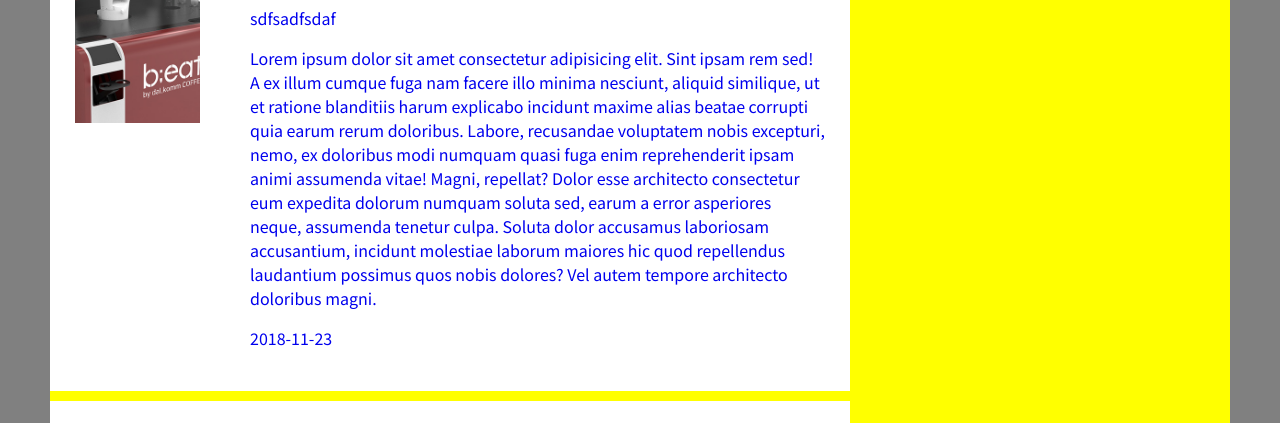
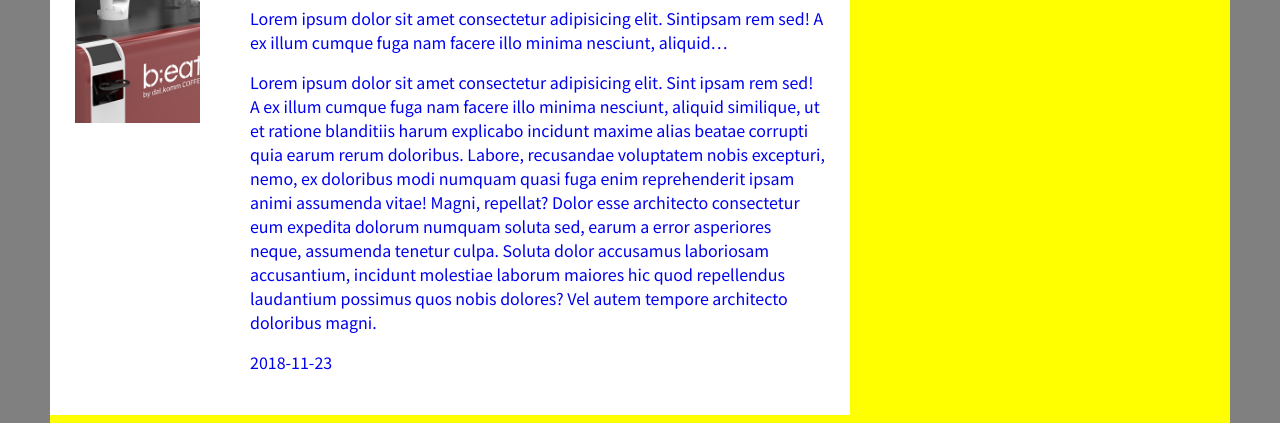
Before and after one commit to kwonjounghun/gatsby_blog, a Gatsby site: page / in a window 1280 px wide. Shown: the part 212-635 px from the top of the page. Built offline with nearby package versions, Linux system fonts and the light colour scheme; Gatsby itself is replaced by a stand-in of ours.

Commit message:
Update Blog “test”

```diff
--- a/_posts/blog/test.md
+++ b/_posts/blog/test.md
@@ -7,4 +7,4 @@ title: test
 thumbnail: /assets/sub06_contents02.jpg
 Public: true
 ---
-sdfsadfsdaf
+Lorem ipsum dolor sit amet consectetur adipisicing elit. Sintipsam rem sed! A ex illum cumque fuga nam facere illo minima nesciunt, aliquid similique, ut et ratione blanditiis harum explicabo incidunt maxime alias beatae corrupti quia earum rerum doloribus. Labore, recusandae voluptatem nobis excepturi, nemo, exdoloribus modi numquam quasi fuga enim reprehenderit ipsam animiassumenda vitae! Magni, repellat? Dolor esse architecto consectetur eum expedita dolorum numquam soluta sed, earum a error asperiores neque, assumenda tenetur culpa. Soluta dolor accusamus laboriosam accusantium, incidunt molestiae laborum maiores hicquod repellendus laudantium possimus quos nobis dolores? Vel autemtempore architecto doloribus magni.
```
